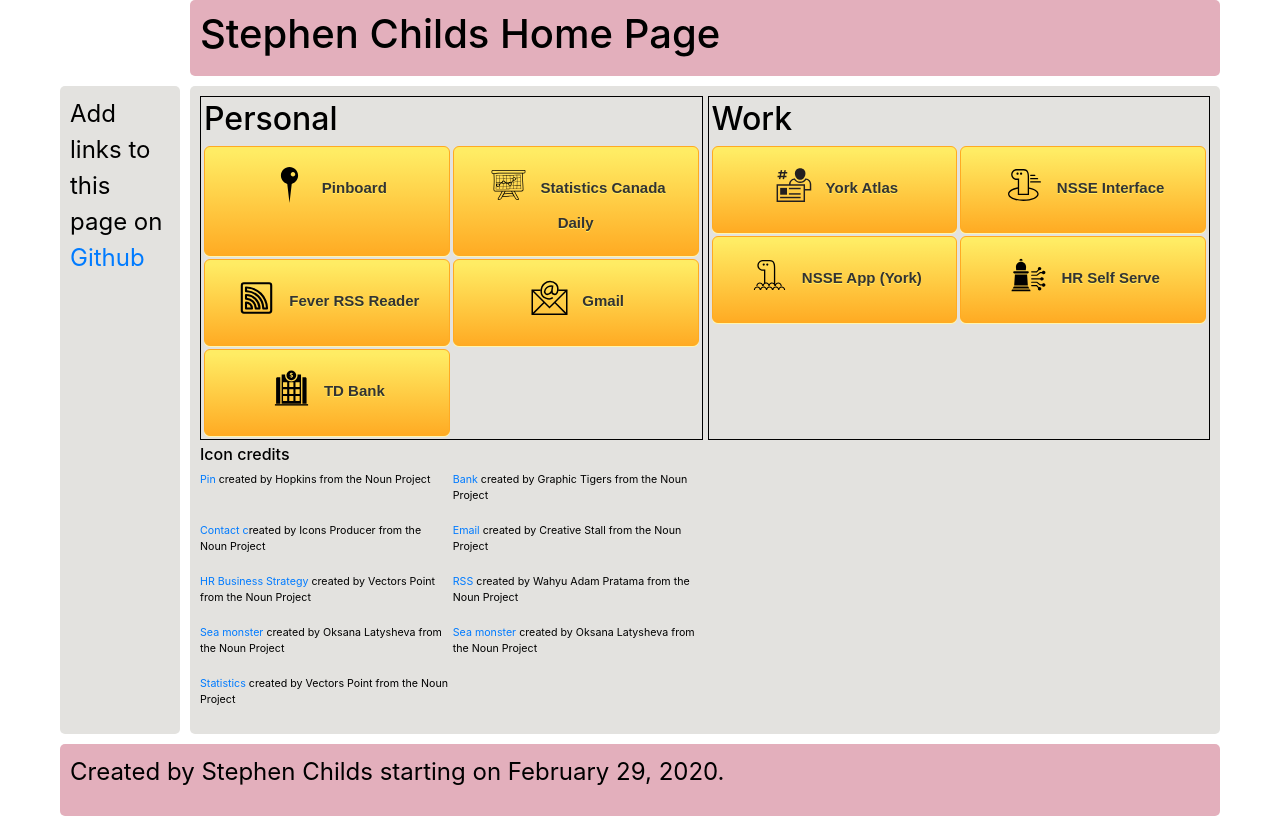
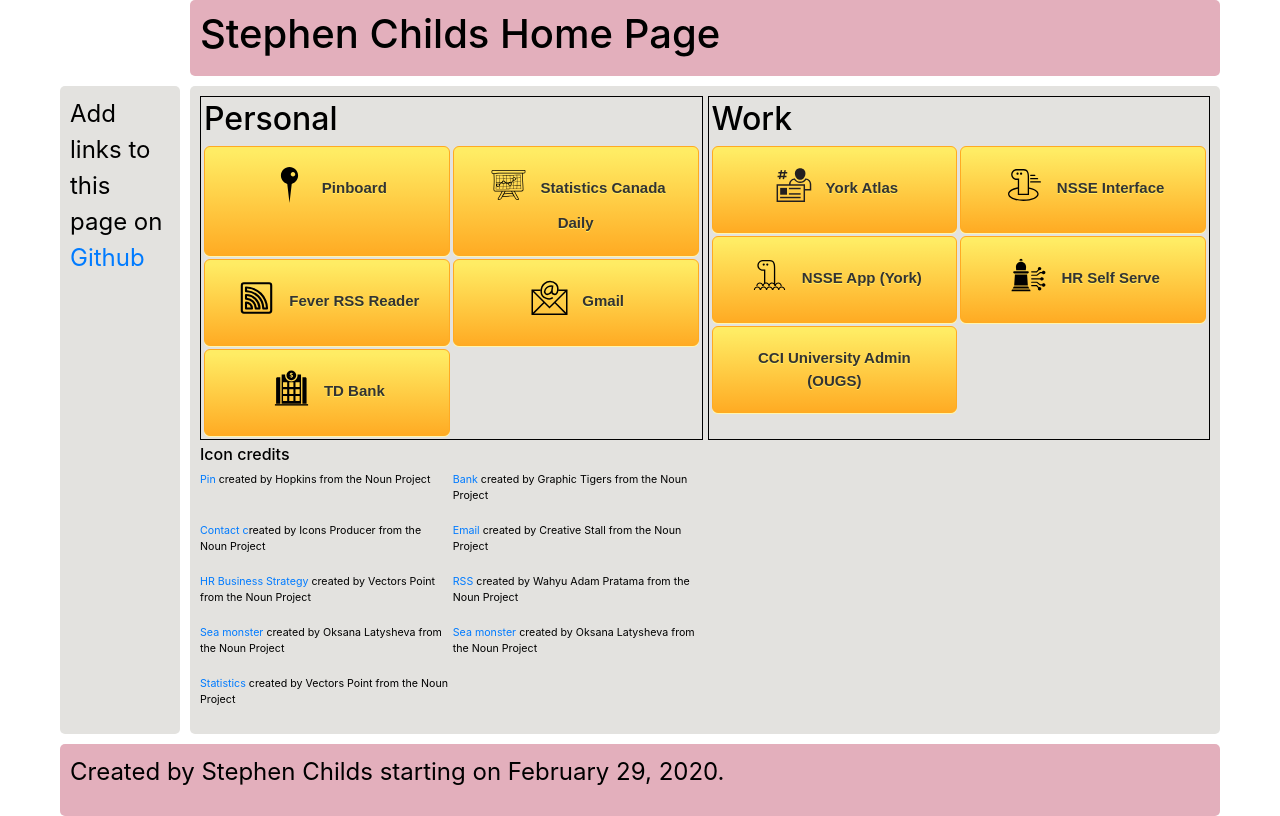
Before and after one commit to sechilds/home_page, a plain HTML site: page index.html in a window 1280 px wide. Drawn offline with nearby package versions, Linux system fonts and the light colour scheme.

Commit message:
Add CCI university admin page.

```diff
--- a/index.html
+++ b/index.html
@@ -55,6 +55,7 @@
                                 src="noun_sea monster_674654.svg" class="link_icon"></img>NSSE App (York)</a>
                         <a href="https://hrselfserve.info.yorku.ca" target="_blank"><img
                                 src="noun_hr business strategy_2675188.svg" class="link_icon"></img>HR Self Serve</a>
+						<a href="https://cci-survey.ca/university_admin/" target="_blank">CCI University Admin (OUGS)</a>
                     </div>
 
                 </div>
```
